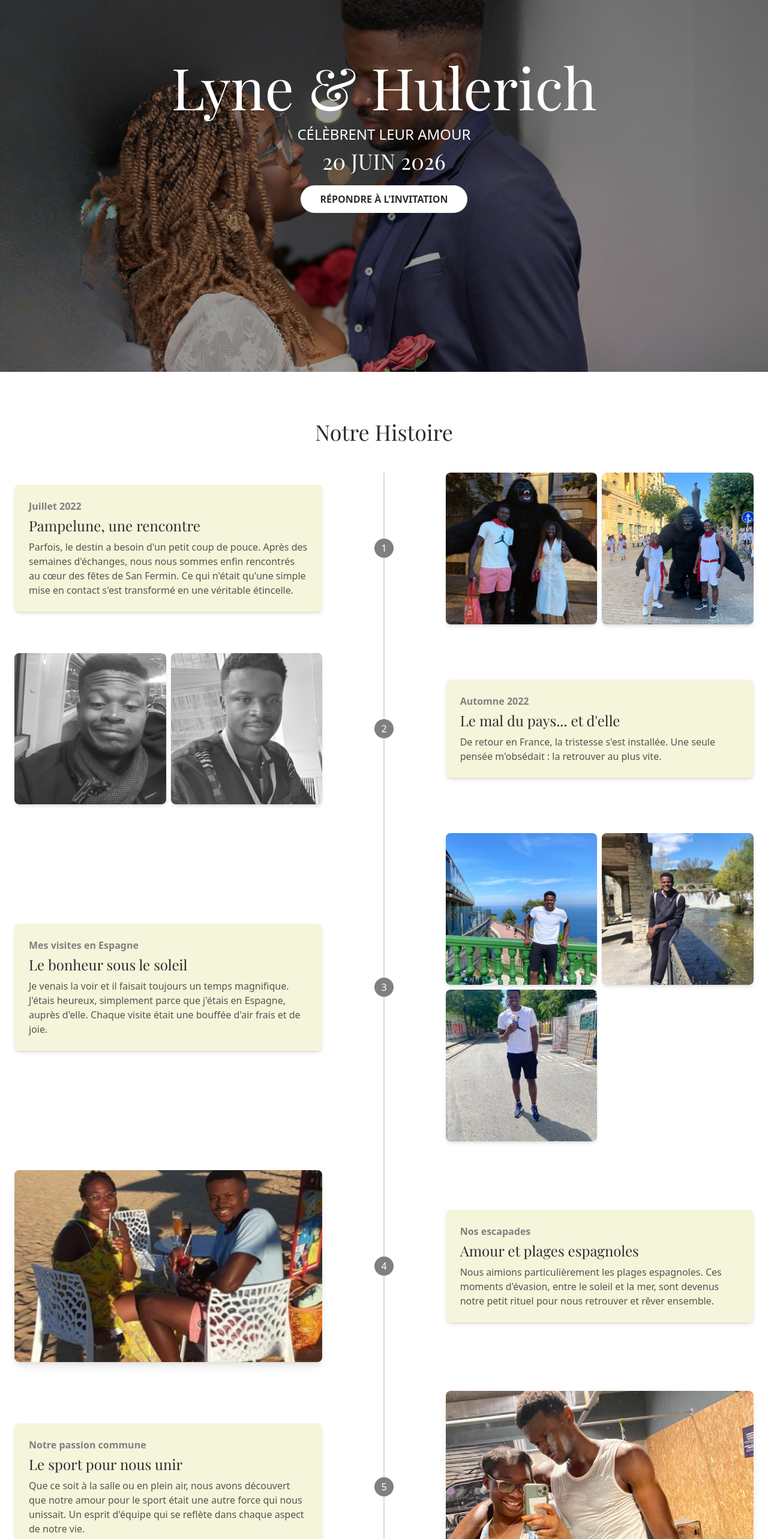
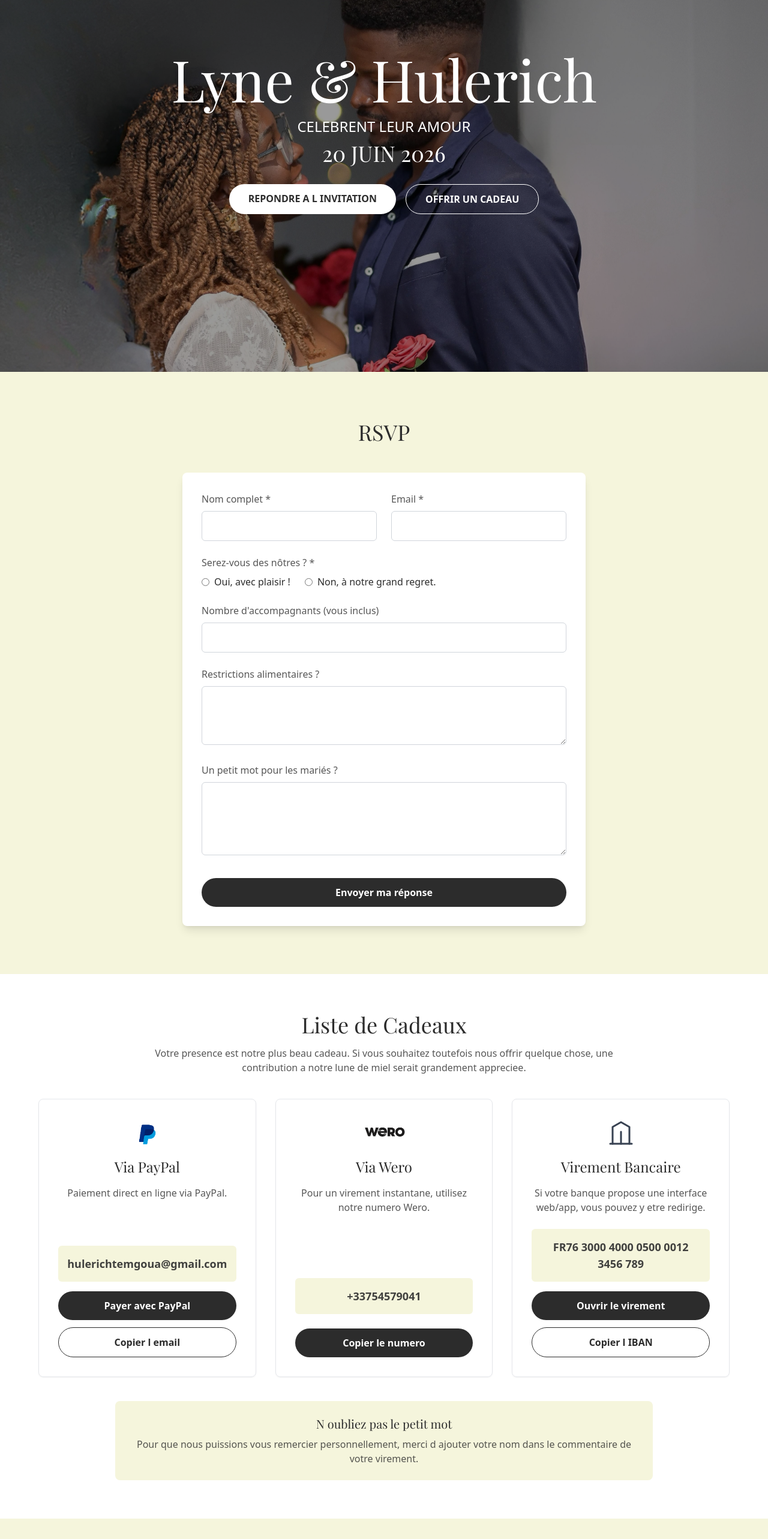
Before and after one commit to TemgouaHulerich/wedding_hulerich, a Next.js app: page / in a window 1280 px wide. Shown: the part 234-2800 px from the top of the page at 60% size. Built offline with nearby package versions, Linux system fonts and the light colour scheme; no server answers.

Commit message:
feat: move RSVP/gifts higher and add direct payment CTA links

```diff
--- a/components/GiftSection.tsx
+++ b/components/GiftSection.tsx
@@ -1,8 +1,27 @@
-import React, { useState } from 'react';
+import React, { useMemo, useState } from 'react';
 import Image from 'next/image';
 
 const GiftSection = () => {
   const [copied, setCopied] = useState<string | null>(null);
+
+  const paypalEmail = 'hulerichtemgoua@gmail.com';
+  const weroNumber = '+33754579041';
+  const iban = 'FR76 3000 4000 0500 0012 3456 789';
+
+  const paypalDonationUrl = useMemo(() => {
+    if (process.env.NEXT_PUBLIC_PAYPAL_DONATION_URL) {
+      return process.env.NEXT_PUBLIC_PAYPAL_DONATION_URL;
+    }
+    const params = new URLSearchParams({
+      cmd: '_xclick',
+      business: paypalEmail,
+      item_name: 'Contribution mariage Lyne et Hulerich',
+      currency_code: 'EUR',
+    });
+    return `https://www.paypal.com/cgi-bin/webscr?${params.toString()}`;
+  }, []);
+
+  const bankTransferUrl = process.env.NEXT_PUBLIC_BANK_TRANSFER_URL;
 
   const handleCopy = (text: string, type: string) => {
     navigator.clipboard.writeText(text).then(() => {
@@ -11,55 +30,47 @@ const GiftSection = () => {
     });
   };
 
-  const paypalEmail = 'hulerichtemgoua@gmail.com';
-  const weroNumber = '+33754579041';
-  const iban = 'FR76 3000 4000 0500 0012 3456 789'; // Placeholder IBAN
-
   return (
-    <section id="gift" className="py-20 bg-white">
+    <section id="gift" className="py-16 bg-white">
       <div className="container mx-auto px-6 text-center">
         <h2 className="text-4xl font-serif text-neutral-black mb-4">Liste de Cadeaux</h2>
-        <p className="max-w-3xl mx-auto text-neutral-black/80 mb-12">
-          Votre présence est notre plus beau cadeau. Si vous souhaitez toutefois nous offrir quelque chose,
-          une contribution à notre lune de miel serait grandement appréciée.
+        <p className="max-w-3xl mx-auto text-neutral-black/80 mb-10">
+          Votre presence est notre plus beau cadeau. Si vous souhaitez toutefois nous offrir quelque chose,
+          une contribution a notre lune de miel serait grandement appreciee.
         </p>
 
         <div className="grid grid-cols-1 md:grid-cols-2 lg:grid-cols-3 gap-8 max-w-6xl mx-auto">
-          {/* Option 1: PayPal */}
           <div className="flex flex-col items-center p-8 border border-gray-200 rounded-lg shadow-sm">
             <div className="relative h-12 w-32 mb-4">
-              <Image
-                src="/images/paypal.png" // Assurez-vous que le nom du fichier est correct
-                alt="Logo PayPal"
-                layout="fill"
-                objectFit="contain"
-              />
+              <Image src="/images/paypal.png" alt="Logo PayPal" layout="fill" objectFit="contain" />
             </div>
             <h3 className="text-2xl font-serif text-neutral-black mb-4">Via PayPal</h3>
-            <p className="text-neutral-black/80 mb-6 flex-grow">Vous pouvez nous envoyer une contribution directement via PayPal.</p>
-            <div className="bg-neutral-beige p-4 rounded-md mb-6 w-full flex items-center justify-center">
+            <p className="text-neutral-black/80 mb-6 flex-grow">Paiement direct en ligne via PayPal.</p>
+            <div className="bg-neutral-beige p-4 rounded-md mb-4 w-full flex items-center justify-center">
               <p className="font-sans text-lg font-semibold text-neutral-black/90 break-words select-all">{paypalEmail}</p>
             </div>
+            <a
+              href={paypalDonationUrl}
+              target="_blank"
+              rel="noopener noreferrer"
+              className="bg-neutral-black text-white font-bold py-3 px-8 rounded-full hover:bg-accent-gray transition-colors w-full mb-3"
+            >
+              Payer avec PayPal
+            </a>
             <button
               onClick={() => handleCopy(paypalEmail, 'paypal')}
-              className="bg-neutral-black text-white font-bold py-3 px-8 rounded-full hover:bg-accent-gray transition-colors w-full mt-auto"
+              className="border border-neutral-black text-neutral-black font-bold py-3 px-8 rounded-full hover:bg-neutral-beige transition-colors w-full"
             >
-              {copied === 'paypal' ? 'Email copié !' : 'Copier l’email'}
+              {copied === 'paypal' ? 'Email copie !' : 'Copier l email'}
             </button>
           </div>
 
-          {/* Option 2: Wero */}
           <div className="flex flex-col items-center p-8 border border-gray-200 rounded-lg shadow-sm">
             <div className="relative h-12 w-24 mb-4">
-              <Image
-                src="/images/wero.png" // Assurez-vous que le nom du fichier est correct
-                alt="Logo Wero"
-                layout="fill"
-                objectFit="contain"
-              />
+              <Image src="/images/wero.png" alt="Logo Wero" layout="fill" objectFit="contain" />
             </div>
             <h3 className="text-2xl font-serif text-neutral-black mb-4">Via Wero</h3>
-            <p className="text-neutral-black/80 mb-6 flex-grow">Pour un virement instantané, vous pouvez utiliser Wero avec notre numéro.</p>
+            <p className="text-neutral-black/80 mb-6 flex-grow">Pour un virement instantane, utilisez notre numero Wero.</p>
             <div className="bg-neutral-beige p-4 rounded-md mb-6 w-full flex items-center justify-center">
               <p className="font-sans text-lg font-semibold text-neutral-black/90 break-words select-all">{weroNumber}</p>
             </div>
@@ -67,34 +78,45 @@ const GiftSection = () => {
               onClick={() => handleCopy(weroNumber, 'wero')}
               className="bg-neutral-black text-white font-bold py-3 px-8 rounded-full hover:bg-accent-gray transition-colors w-full mt-auto"
             >
-              {copied === 'wero' ? 'Numéro copié !' : 'Copier le numéro'}
+              {copied === 'wero' ? 'Numero copie !' : 'Copier le numero'}
             </button>
           </div>
 
-          {/* Option 3: Virement Bancaire */}
           <div className="flex flex-col items-center p-8 border border-gray-200 rounded-lg shadow-sm">
             <svg xmlns="http://www.w3.org/2000/svg" width="48" height="48" viewBox="0 0 24 24" fill="none" stroke="currentColor" strokeWidth="1.5" strokeLinecap="round" strokeLinejoin="round" className="text-gray-700 mb-4">
-              <path d="M3 21h18" /><path d="M5 21V7l7-4 7 4v14" /><path d="M12 21V11" />
+              <path d="M3 21h18" />
+              <path d="M5 21V7l7-4 7 4v14" />
+              <path d="M12 21V11" />
             </svg>
             <h3 className="text-2xl font-serif text-neutral-black mb-4">Virement Bancaire</h3>
-            <p className="text-neutral-black/80 mb-6 flex-grow">Si vous préférez, vous pouvez également participer via un virement bancaire classique.</p>
-            <div className="bg-neutral-beige p-4 rounded-md mb-6 w-full flex items-center justify-center">
+            <p className="text-neutral-black/80 mb-6 flex-grow">Si votre banque propose une interface web/app, vous pouvez y etre redirige.</p>
+            <div className="bg-neutral-beige p-4 rounded-md mb-4 w-full flex items-center justify-center">
               <p className="font-sans text-lg font-semibold text-neutral-black/90 break-words select-all">{iban}</p>
             </div>
+            {bankTransferUrl ? (
+              <a
+                href={bankTransferUrl}
+                target="_blank"
+                rel="noopener noreferrer"
+                className="bg-neutral-black text-white font-bold py-3 px-8 rounded-full hover:bg-accent-gray transition-colors w-full mb-3"
+              >
+                Ouvrir le virement
+              </a>
+            ) : null}
             <button
               onClick={() => handleCopy(iban, 'iban')}
-              className="bg-neutral-black text-white font-bold py-3 px-8 rounded-full hover:bg-accent-gray transition-colors w-full mt-auto"
+              className="border border-neutral-black text-neutral-black font-bold py-3 px-8 rounded-full hover:bg-neutral-beige transition-colors w-full"
             >
-              {copied === 'iban' ? 'IBAN copié !' : 'Copier l’IBAN'}
+              {copied === 'iban' ? 'IBAN copie !' : 'Copier l IBAN'}
             </button>
           </div>
         </div>
 
-        <div className="max-w-4xl mx-auto mt-12 p-6 bg-neutral-beige rounded-lg">
-           <h3 className="text-xl font-serif text-neutral-black mb-2">N'oubliez pas le petit mot !</h3>
-           <p className="text-neutral-black/80">
-             Pour que nous puissions vous remercier personnellement, merci d'ajouter votre nom dans le commentaire de votre virement. Merci infiniment !
-           </p>
+        <div className="max-w-4xl mx-auto mt-10 p-6 bg-neutral-beige rounded-lg">
+          <h3 className="text-xl font-serif text-neutral-black mb-2">N oubliez pas le petit mot</h3>
+          <p className="text-neutral-black/80">
+            Pour que nous puissions vous remercier personnellement, merci d ajouter votre nom dans le commentaire de votre virement.
+          </p>
         </div>
       </div>
     </section>
--- a/components/HeroSection.tsx
+++ b/components/HeroSection.tsx
@@ -9,22 +9,31 @@ const HeroSection = () => {
         alt="Lyne et Hulerich"
         layout="fill"
         objectFit="cover"
-        objectPosition="center 25%" // Vous pouvez ajuster ce pourcentage (de 0% à 100%) pour déplacer l'image verticalement.
+        objectPosition="center 25%"
         className="z-0"
         priority
       />
       <div className="absolute inset-0 bg-black opacity-40"></div>
       <div className="z-10 p-6">
         <h1 className="text-6xl md:text-8xl font-serif mb-4">Lyne & Hulerich</h1>
-        <p className="text-xl md:text-2xl font-sans mb-2">CÉLÈBRENT LEUR AMOUR</p>
+        <p className="text-xl md:text-2xl font-sans mb-2">CELEBRENT LEUR AMOUR</p>
         <p className="text-2xl md:text-4xl font-serif mb-8">20 JUIN 2026</p>
-        <a
-          href="#rsvp"
-          className="bg-neutral-white text-neutral-black font-bold py-3 px-8 rounded-full hover:bg-neutral-beige transition-colors"
-          aria-label="Répondre à l'invitation"
-        >
-          RÉPONDRE À L'INVITATION
-        </a>
+        <div className="flex flex-col sm:flex-row gap-4 justify-center">
+          <a
+            href="#rsvp"
+            className="bg-neutral-white text-neutral-black font-bold py-3 px-8 rounded-full hover:bg-neutral-beige transition-colors"
+            aria-label="Repondre a l invitation"
+          >
+            REPONDRE A L INVITATION
+          </a>
+          <a
+            href="#gift"
+            className="bg-transparent border border-white text-white font-bold py-3 px-8 rounded-full hover:bg-white/20 transition-colors"
+            aria-label="Acceder a la liste de cadeaux"
+          >
+            OFFRIR UN CADEAU
+          </a>
+        </div>
       </div>
     </section>
   );
--- a/pages/index.tsx
+++ b/pages/index.tsx
@@ -24,14 +24,14 @@ export default function Home() {
 
       <main>
         <HeroSection />
-        <StorySection />
-        <InfoSection />
-        <GallerySection />
         <div id="rsvp" className="py-20 bg-neutral-beige">
           <h2 className="text-4xl font-serif text-center text-neutral-black mb-12">RSVP</h2>
           <RSVPForm />
         </div>
         <GiftSection />
+        <InfoSection />
+        <StorySection />
+        <GallerySection />
       </main>
 
       <Footer />
```
Also changed, not shown: 1 other file (tests, documents, lock files or other folders).
